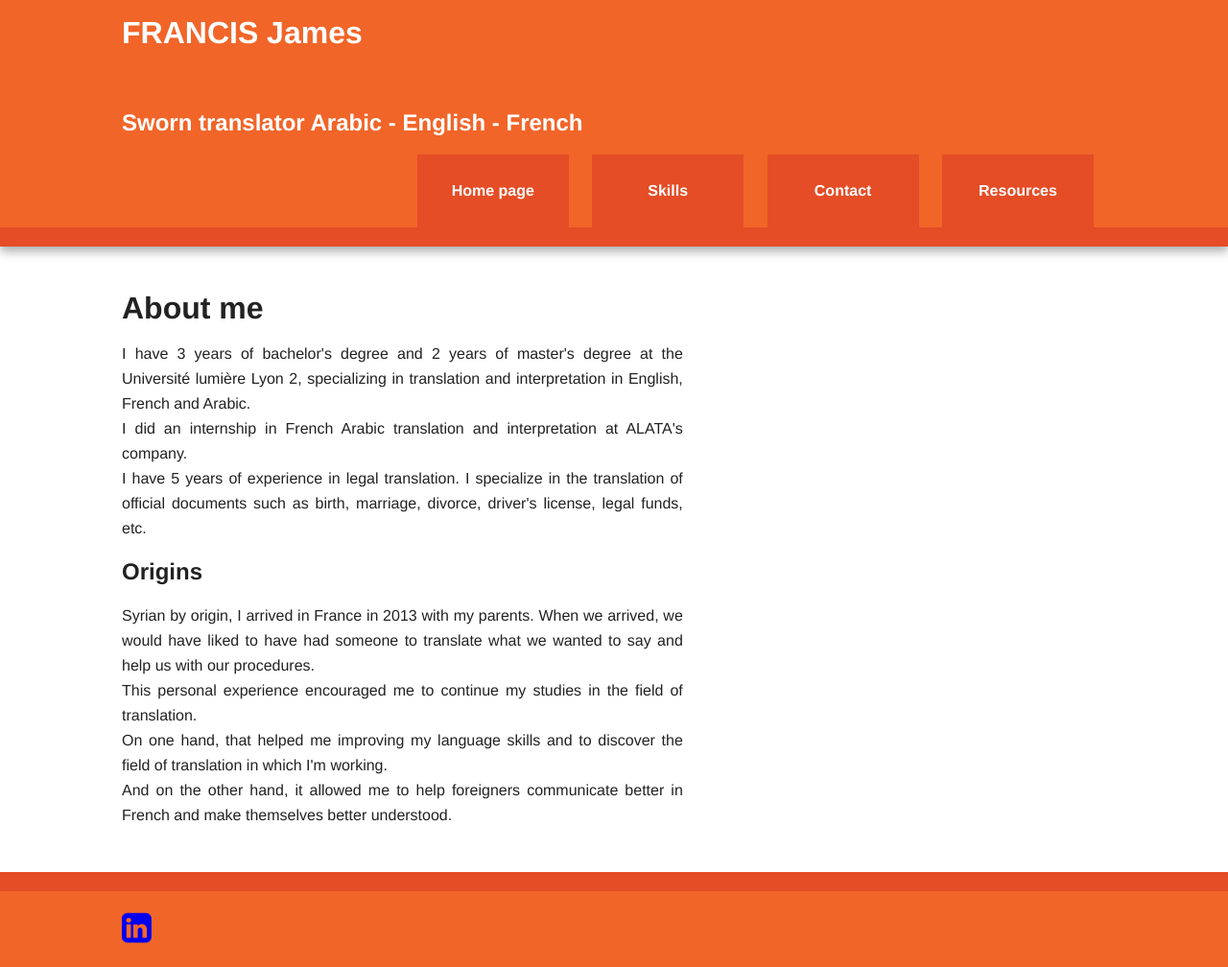
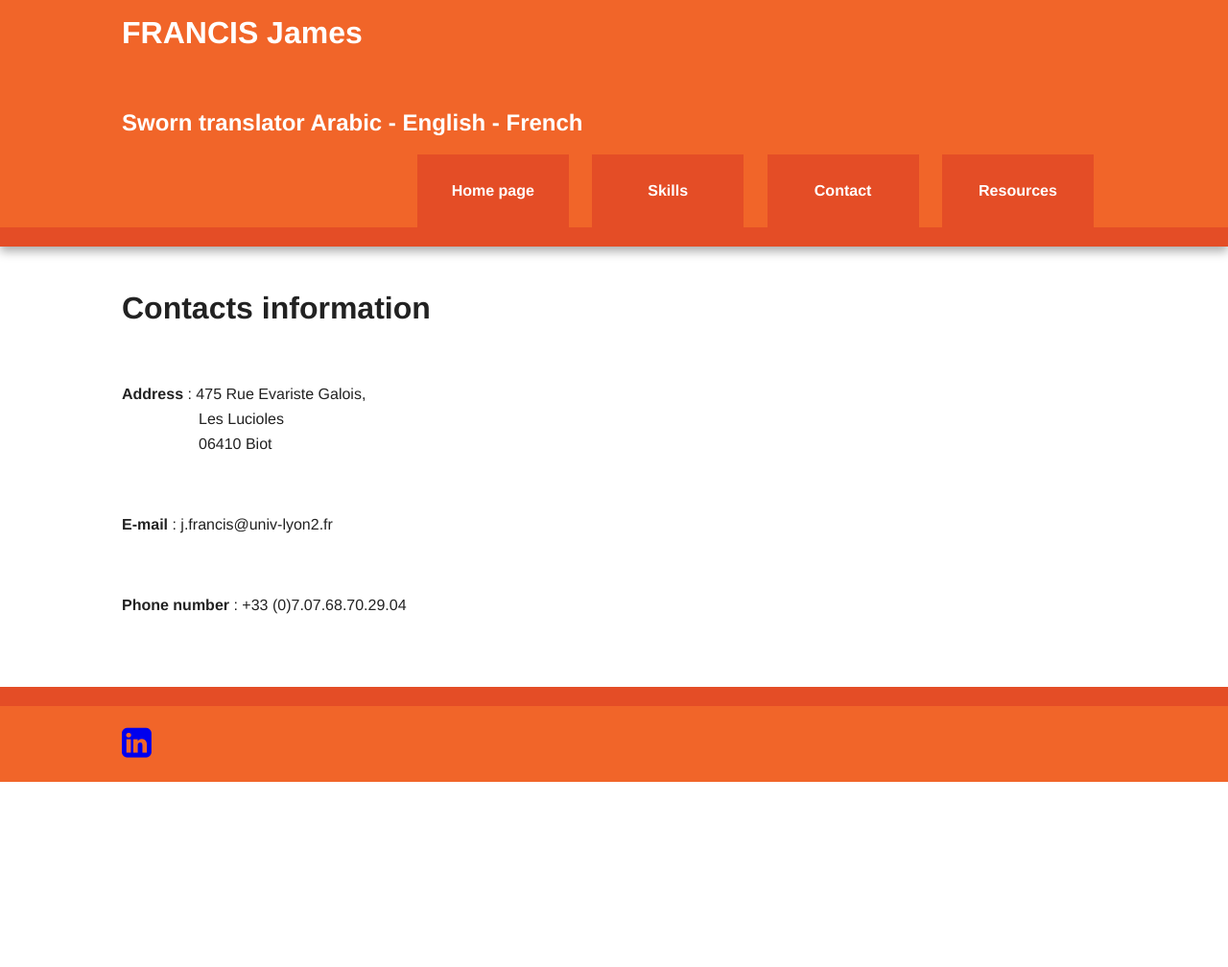
Before and after one commit to resumefrancisJames/newresume, a plain HTML site: page initializr/contact.html in a window 1280 px wide. Shown: the whole page at 96% size. After the commit the page ends 815 px from the top, so only its background shows below. Drawn offline with nearby package versions, Linux system fonts and the light colour scheme.

Commit message:
Add files via upload

```diff
--- a/initializr/contact.html
+++ b/initializr/contact.html
@@ -46,38 +46,25 @@
 
         <article>
             <header>
-                <h1>About me</h1>
+                <h1>Contacts information</h1>
+                <br>
                 <p>
-                    I have 3 years of bachelor's degree and 2 years of master's degree at the Université lumière Lyon 2,
-                    specializing in translation and interpretation in English, French and Arabic.<br>
-                    I did an internship in French Arabic translation and interpretation at ALATA's company.<br>
-                    I have 5 years of experience in legal translation. I specialize in the translation of official
-                    documents such as birth, marriage, divorce, driver's license, legal funds, etc.
+                    <strong>Address</strong> : 475 Rue Evariste Galois, <br>
+                    &emsp;&emsp;&emsp;&emsp;&emsp;Les Lucioles<br>
+                    &emsp;&emsp;&emsp;&emsp;&emsp;06410 Biot
                 </p>
+                <br>
+
+                <p>
+                    <strong>E-mail</strong> : j.francis@univ-lyon2.fr
+                </p>
+                <br>
+
+                <p>
+                    <strong>Phone number</strong> : +33 (0)7.07.68.70.29.04
+                </p>
+                <br>
             </header>
-            <section>
-                <h2>Origins</h2>
-                <p>
-                    Syrian by origin, I arrived in France in 2013 with my parents.
-                    When we arrived, we would have liked to have had someone to translate what we wanted to say and help
-                    us with our procedures.<br>
-                    This personal experience encouraged me to continue my studies in the field of translation.<br>
-                    On one hand, that helped me improving my language skills and to discover the field of translation in
-                    which I'm working.<br>
-                    And on the other hand, it allowed me to help foreigners communicate better in French and make
-                    themselves better understood.
-                </p>
-            </section>
-            <!--<section>
-                <h2>article section h2</h2>
-                <p>Lorem ipsum dolor sit amet, consectetur adipiscing elit. Aliquam sodales urna non odio egestas tempor. Nunc vel vehicula ante. Etiam bibendum iaculis libero, eget molestie nisl pharetra in. In semper consequat est, eu porta velit mollis nec. Curabitur posuere enim eget turpis feugiat tempor. Etiam ullamcorper lorem dapibus velit suscipit ultrices. Proin in est sed erat facilisis pharetra.</p>
-            </section>
-            <footer>
-                <h3>article footer h3</h3>
-                <p>Lorem ipsum dolor sit amet, consectetur adipiscing elit. Aliquam sodales urna non odio egestas tempor. Nunc vel vehicula ante. Etiam bibendum iaculis libero, eget molestie nisl pharetra in. In semper consequat est, eu porta velit mollis nec. Curabitur posuere enim eget turpis feugiat tempor.</p>
-            </footer> -->
-        </article>
-
 
     </div> <!-- #main -->
 </div> <!-- #main-container -->
--- a/initializr/css/main.css
+++ b/initializr/css/main.css
@@ -93,12 +93,14 @@ body {
     color: white;
 }
 
-.main-container {
+.skills-style {
     display: flex;
     flex-direction: row;
     justify-content: center;
     align-items: stretch;
 }
+
+.left{}
 
 
 /* ==============
```
Also changed, not shown: initializr/skills.html (+9 -7 lines).
